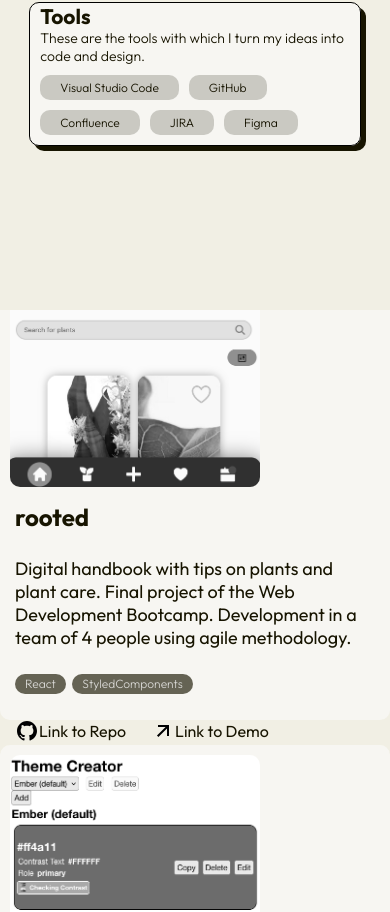
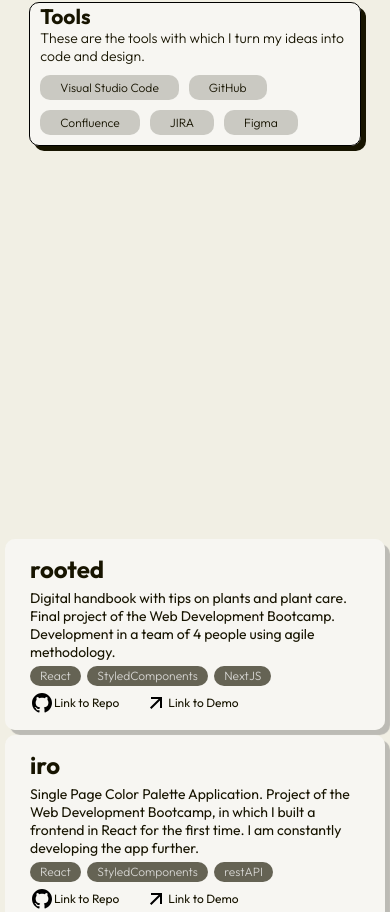
Before and after one commit to StephMode/personal-website, a React (Vite) app: page / in a window 390 px wide. Shown: the part 2272-3184 px from the top of the page. Built offline with nearby package versions, Linux system fonts and the light colour scheme.

Commit message:
feat: improve styling of Project components to ensure responsiveness, adapt GlobalStyles

```diff
--- a/src/components/layout/Navbar.jsx
+++ b/src/components/layout/Navbar.jsx
@@ -1,5 +1,9 @@
 import styled from "styled-components";
 import Navlink from "../ui/Navlink";
+
+//TODO:
+// => then I need to just make sure that the follwing compos are also sufficiently responsive
+// - Navbar (will remain a static bar on all viewports for the moment)
 
 export default function () {
   const navbarItems = ["Home", "About", "Techstack", "Projects", "Connect"];
--- a/src/components/layout/ProjectTile.jsx
+++ b/src/components/layout/ProjectTile.jsx
@@ -34,34 +34,28 @@
 
 const StyledProjectCard = styled.div`
   display: flex;
-  justify-content: flex-start;
   align-items: center;
-  width: 100%;
-  height: 300px;
+  max-height: 300px;
   padding: var(--padding-s);
   background-color: var(--backgroundColor-element-light);
   border-radius: 10px;
-  transition: all 0.3s linear 0.1s;
-  &:hover {
-    box-shadow: 5px 5px 0.75px #bcbbb5;
-  }
+  box-shadow: 5px 5px 0.75px #bcbbb5;
   @media screen and (max-width: 840px) {
-    flex-direction: column;
-    height: 520px;
     padding: var(--padding-xs);
-    align-items: flex-start;
-    &:hover {
-      box-shadow: none;
-    }
   }
 `;
 
 const StyledProjectCardWrapperInside = styled.div`
   display: flex;
   flex-direction: column;
-  width: 100%;
   padding: var(--padding-s);
   gap: 25px;
+  @media screen and (max-width: 800px) {
+    gap: 15px;
+  }
+  @media screen and (max-width: 450px) {
+    gap: 5px;
+  }
 `;
 
 const StyledParagraph = styled.p`
@@ -71,6 +65,9 @@
   width: 100%;
   word-wrap: break-word;
   font-size: var(--fontSize-paragraph);
+  @media screen and (max-width: 840px) {
+    font-size: var(--fontSize-paragraph-mobile);
+  }
 `;
 
 const StyledImageLink = styled.a`
@@ -84,11 +81,17 @@
 
 const StyledImage = styled.img`
   display: block;
-  width: 250px;
+  max-width: 250px;
   border-radius: 10px;
 
   filter: grayscale(1);
   &:hover {
     filter: grayscale(0);
   }
+  @media screen and (max-width: 800px) {
+    max-width: 150px;
+  }
+  @media screen and (max-width: 450px) {
+    display: none;
+  }
 `;
--- a/src/components/pages/ProjectsPage.jsx
+++ b/src/components/pages/ProjectsPage.jsx
@@ -6,7 +6,7 @@
     title: "rooted",
     description:
       "Digital handbook with tips on plants and plant care. Final project of the Web Development Bootcamp. Development in a team of 4 people using agile methodology.",
-    technologies: ["React", "StyledComponents"],
+    technologies: ["React", "StyledComponents", "NextJS"],
     imageURL: "/images/project-showcase-rooted.png",
     repoLinkURL: "https://github.com/StephMode/plant-pal",
     demoLinkURL: "https://rooted-capstone.vercel.app/",
@@ -15,7 +15,7 @@
     title: "iro",
     description:
       "Single Page Color Palette Application. Project of the Web Development Bootcamp, in which I built a frontend in React for the first time. I am constantly developing the app further. ",
-    technologies: ["React", "StyledComponents"],
+    technologies: ["React", "StyledComponents", "restAPI"],
     imageURL: "/images/project-showcase-iro.png",
     repoLinkURL: "https://github.com/StephMode/iro",
     demoLinkURL: "https://iro-app.vercel.app/",
@@ -47,6 +47,11 @@
   gap: 25px;
   justify-content: space-evenly;
   align-items: flex-start;
+  padding: var(--padding-s);
 
-  max-width: 750px;
+  max-width: 700px;
+  @media screen and (max-width: 400px) {
+    gap: 5px;
+    padding: var(--padding-xs);
+  }
 `;
--- a/src/components/ui/ProjektLinks.jsx
+++ b/src/components/ui/ProjektLinks.jsx
@@ -30,6 +30,9 @@
   &:hover {
     transform: translate(0px, -5px);
   }
+  @media screen and (max-width: 400px) {
+    font-size: var(--fontSize-badge-mobile);
+  }
 `;
 
 const StyledIcon = styled.img`
```
